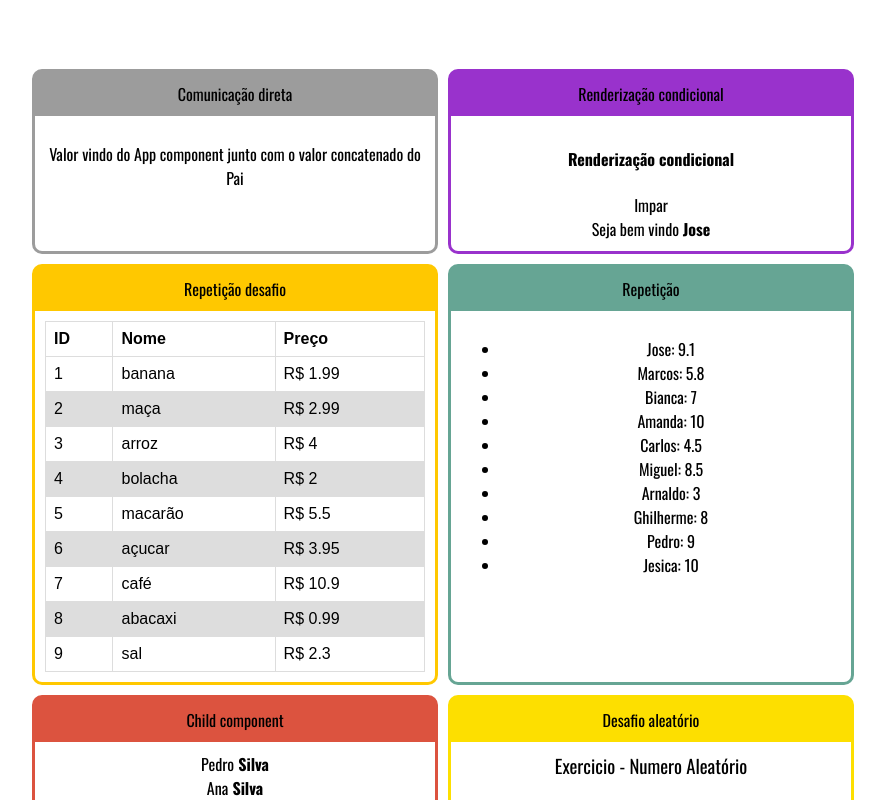
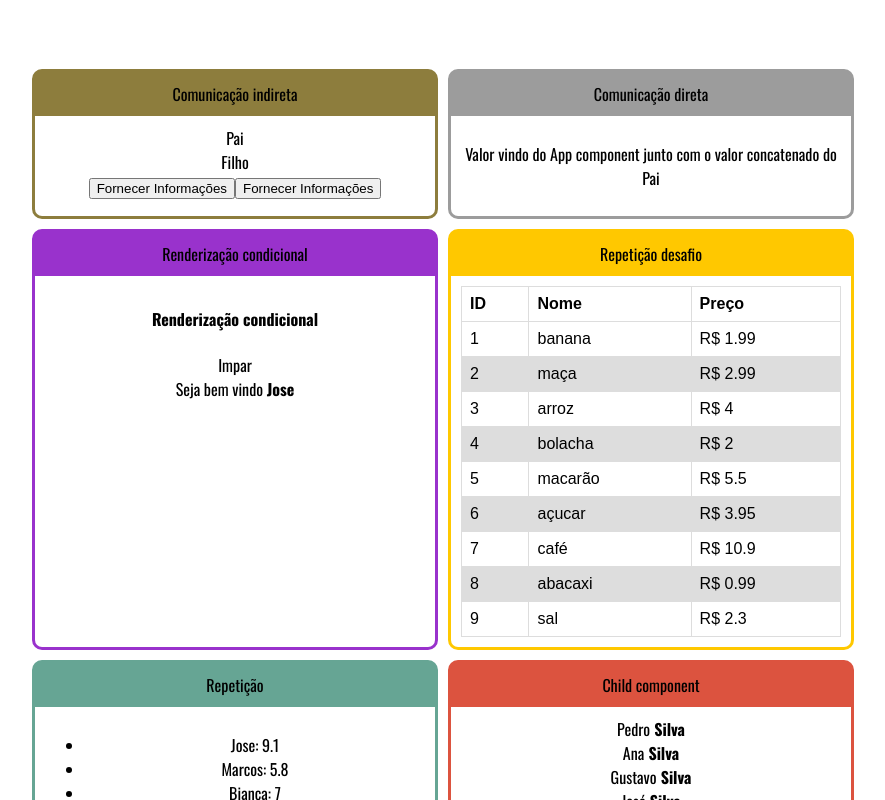
Before and after one commit to JonathanHenriqueCWB/React, a React (Create React App) app in the folder CursoUdemy/fundamentos-react/: page / in a window 1280 px wide. Shown: the top 800 px of the page, without its empty margins (205-1090 px from the left). Built offline with nearby package versions, Linux system fonts and the light colour scheme.

Commit message:
Comunicação indireta

```diff
--- a/CursoUdemy/fundamentos-react/src/App.js
+++ b/CursoUdemy/fundamentos-react/src/App.js
@@ -14,10 +14,15 @@ import Produtos from './components/repeticao/TabelaProdutos'
 import ParOuImpar from './components/condicional/ParOuImpar'
 import UsuarioInfo from './components/condicional/UsuarioInfo'
 import DiretaPai from './components/comunicacao/DiretaPai'
+import IndiretaPai from './components/comunicacao/IndiretaPai'
 
 const App = () => {
     return (
         <div className='Cards'>
+
+            <Card titulo='Comunicação indireta' color='#8d7d3d'>
+                <IndiretaPai />
+            </Card>
 
             <Card titulo='Comunicação direta' color='#9c9c9c'>
                 <DiretaPai texto='Valor vindo do App component'/>
--- /dev/null
+++ b/CursoUdemy/fundamentos-react/src/components/comunicacao/IndiretaFilho.jsx
@@ -0,0 +1,16 @@
+import React from 'react'
+
+export default props => {
+    return (
+        <div>
+            <div>Filho</div>
+
+            <button onClick={function (e) {
+                props.funcaoDoPai('Jão', 37)
+            }}>Fornecer Informações</button>
+
+            <button onClick={e => props.funcaoDoPai('Bianca', 23)}>Fornecer Informações</button>
+
+        </div>
+    )
+}
--- /dev/null
+++ b/CursoUdemy/fundamentos-react/src/components/comunicacao/IndiretaPai.jsx
@@ -0,0 +1,19 @@
+import React from 'react'
+import IndiretoFilho from './IndiretaFilho'
+
+const IndiretaPai = () => {
+
+    // Função será passada como props pro filho
+    function receberInfo(nome, idade){
+        console.log(nome, idade)
+    }
+
+    return (
+        <div>
+            <div>Pai</div>
+            <IndiretoFilho funcaoDoPai={receberInfo}/>
+        </div>
+    )
+}
+
+export default IndiretaPai
```
